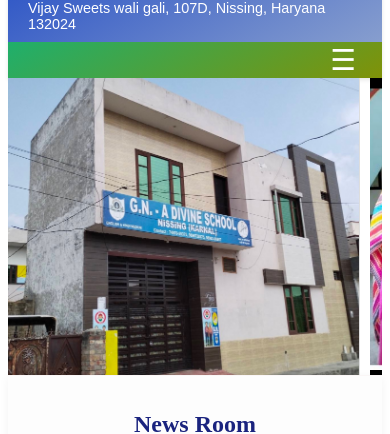
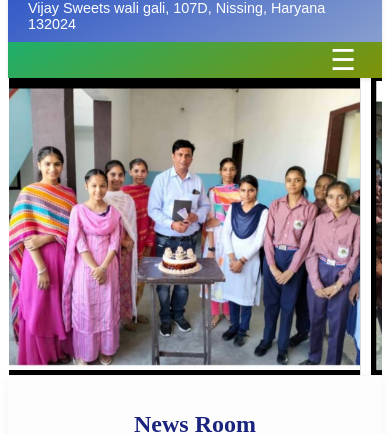
Before and after one commit to ashu40h/madhubanpublicschool, an Angular app: page /SD360/ in a window 390 px wide. Shown: the part 144-578 px from the top of the page. Built offline with nearby package versions, Linux system fonts and the light colour scheme; no server answers.

Commit message:
add mobile image scrolling

```diff
--- a/src/app/home/home.component.css
+++ b/src/app/home/home.component.css
@@ -139,16 +139,14 @@
     .carousel-container {
       width: 100%;
       height: auto;
+      overflow: hidden;
     }
 
     .carousel {
       display: flex;
       flex-direction: row;
-      overflow-x: auto;
-      scroll-snap-type: x mandatory;
-      -webkit-overflow-scrolling: touch;
-      animation:none;
       width: auto;
+      animation: auto-scroll 30s linear infinite;
     }
 
     .carousel img {
@@ -156,8 +154,24 @@
       width: 90vw;
       height: auto;
       object-fit: cover;
-      scroll-snap-align: center;
       margin-right: 10px;
+    }
+
+
+    .carousel:hover {
+      animation-play-state: paused;
+    }
+
+    @keyframes auto-scroll {
+      0% {
+        transform: translateX(0);
+      }
+      100% {
+        /* This value moves the carousel to the left. */
+        /* It MUST be adjusted based on your number of images. */
+        /* This example is for 6 images: 6 * (90vw + 10px) = 540vw + 60px */
+        transform: translateX(calc(-540vw - 60px));
+      }
     }
 
     .news-section {
```
